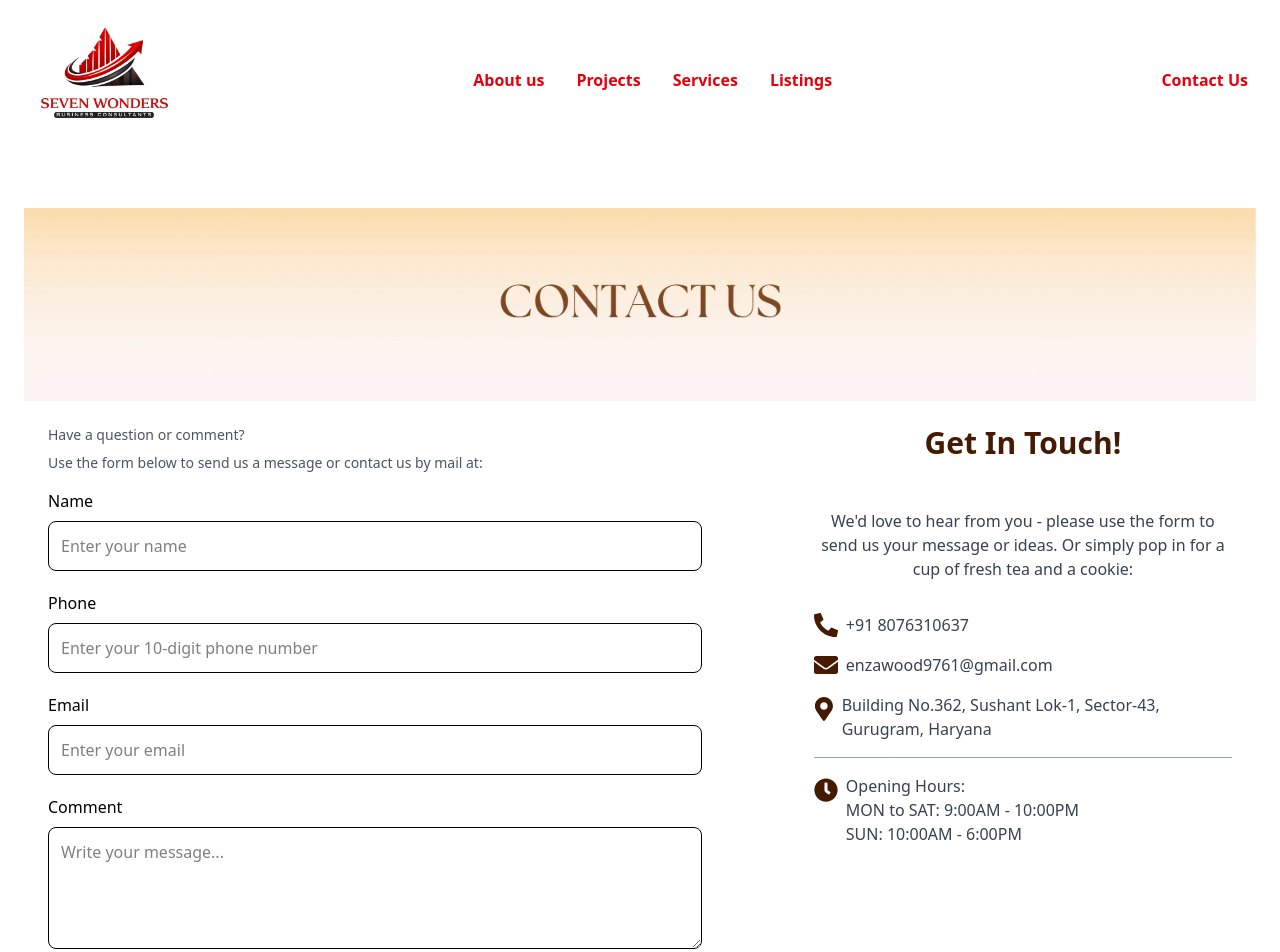
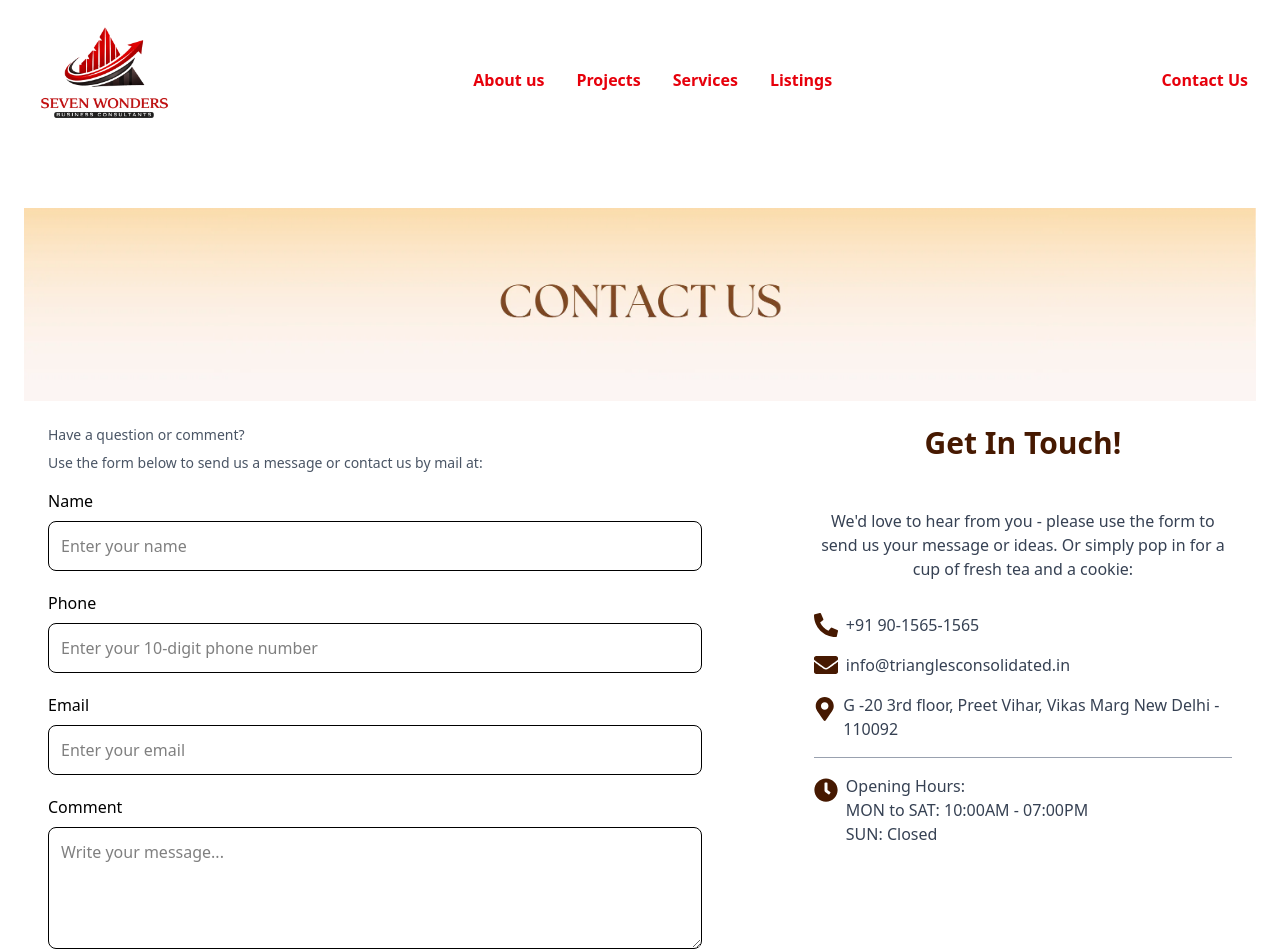
Before and after one commit to inzaagiinfra-eng/Seven-Wonders, a React app: page /contact-us in a window 1280 px wide. Shown: the top 952 px of the page. Built offline with nearby package versions, Linux system fonts and the light colour scheme; the HTML template or start-up script is replaced by a standard one.

Commit message:
contact email change

```diff
--- a/src/components/contact/ContactUs.jsx
+++ b/src/components/contact/ContactUs.jsx
@@ -21,15 +21,15 @@ const ContactUs = () => {
     const onSubmit = (data) => {
         emailjs
             .send(
-                "service_8a5h8bq",
-                "template_078q0hv",
+                "service_yi1xnlk",
+                "template_vm9d14y",
                 {
                     name: data.name,
                     email: data.email,
                     phone: data.phone,
                     message: data.message,
                 },
-                "FdeJLhJ7IBSpFDl-Y"
+                "TfVh_h1JB2MjU51Si"
             )
             .then(
                 () => {
@@ -41,14 +41,12 @@ const ContactUs = () => {
             );
     };
 
-
     return (
         <div className="app-container">
             <div className="lg:mt-12">
                 <div>
                     <img src="/anthorimages/contectus.png" alt="contectus" />
                 </div>
-
                 <div className="flex max-lg:flex-col justify-center gap-16 items-start">
                     <div className=" max-lg:w-full p-6 lg:w-[60%]">
                         <div className="gap-2 mb-4 flex flex-col text-gray-600 text-sm">
@@ -58,7 +56,6 @@ const ContactUs = () => {
                                 at:
                             </p>
                         </div>
-
                         <form
                             onSubmit={handleSubmit(onSubmit)}
                             className="  rounded-2xl  space-y-5"
@@ -132,7 +129,6 @@ const ContactUs = () => {
                                     </p>
                                 )}
                             </div>
-
                             <button
                                 type="submit"
                                 className=" bg-amber-950 font-bold text-white py-3 px-25 rounded-lg hover:bg-amber-900 transition"
@@ -141,7 +137,6 @@ const ContactUs = () => {
                             </button>
                         </form>
                     </div>
-
                     <div className="flex max-lg:w-full lg:w-[40%]">
                         <section className=" p-6 rounded-2xl">
                             <h2 className="text-3xl text-amber-950 font-bold mb-12 text-center">
@@ -152,31 +147,26 @@ const ContactUs = () => {
                                 message or ideas. Or simply pop in for a cup of fresh tea and a
                                 cookie:
                             </p>
-
                             <div className="space-y-4 text-gray-700 text-md">
                                 <p className="flex items-center gap-2">
-                                    <FaPhoneAlt className="text-amber-950 text-2xl" /> +91
-                                    8076310637
+                                    <FaPhoneAlt className="text-amber-950 text-2xl" />+91 90-1565-1565
                                 </p>
-
                                 <p className="flex items-center gap-2">
                                     <FaEnvelope className="text-amber-950 text-2xl" />{" "}
-                                    enzawood9761@gmail.com
+                                     info@trianglesconsolidated.in
                                 </p>
-
                                 <p className="flex items-start gap-2">
                                     <FaMapMarkerAlt className="text-amber-950 mt-1 text-2xl" />
-                                    Building No.362, Sushant Lok-1,
-                                    Sector-43, Gurugram, Haryana
+                                    G -20 3rd floor, Preet Vihar,
+                                    Vikas Marg New Delhi - 110092
                                 </p>
                                 <div className="border-b border-gray-400"></div>
-
                                 <div className="flex items-start gap-2">
                                     <FaClock className="text-amber-950 mt-1 text-2xl" />
                                     <div>
                                         <p className="font-medium">Opening Hours:</p>
-                                        <p>MON to SAT: 9:00AM - 10:00PM</p>
-                                        <p>SUN: 10:00AM - 6:00PM</p>
+                                        <p>MON to SAT: 10:00AM - 07:00PM</p>
+                                        <p>SUN: Closed</p>
                                     </div>
                                 </div>
                             </div>
--- a/src/components/footer/Footer.jsx
+++ b/src/components/footer/Footer.jsx
@@ -121,7 +121,7 @@ const Footer = () => {
                             <div key={i} className="border-b pb-2">
                                 <button
                                     onClick={() => setOpen(open === i ? null : i)}
-                                    className="flex justify-between text-red-600 w-full font-semibold "
+                                    className="flex justify-between text-red-600 w-full font-semibold"
                                 >
                                     {sec.title}
                                     <span>{open === i ? "−" : "+"}</span>
--- a/src/components/hero/Hero.jsx
+++ b/src/components/hero/Hero.jsx
@@ -4,10 +4,7 @@ import { Link } from "react-router-dom"
 
 const Hero = () => {
   return (
-
     <section className="w-full app-container">
-
-
       <div className="   bg-linear-to-r from-white via-red-300 to-red-500 px-8 lg:py- max-lg:py-4 rounded-4xl flex items-center justify-between max-lg:flex-col  lg:min-h-[60vh] max-lg:min-h-[80vh]">
         <motion.div initial={{ opacity: 0, x: -60 }}
           whileInView={{ opacity: 1, x: 0 }}
```
